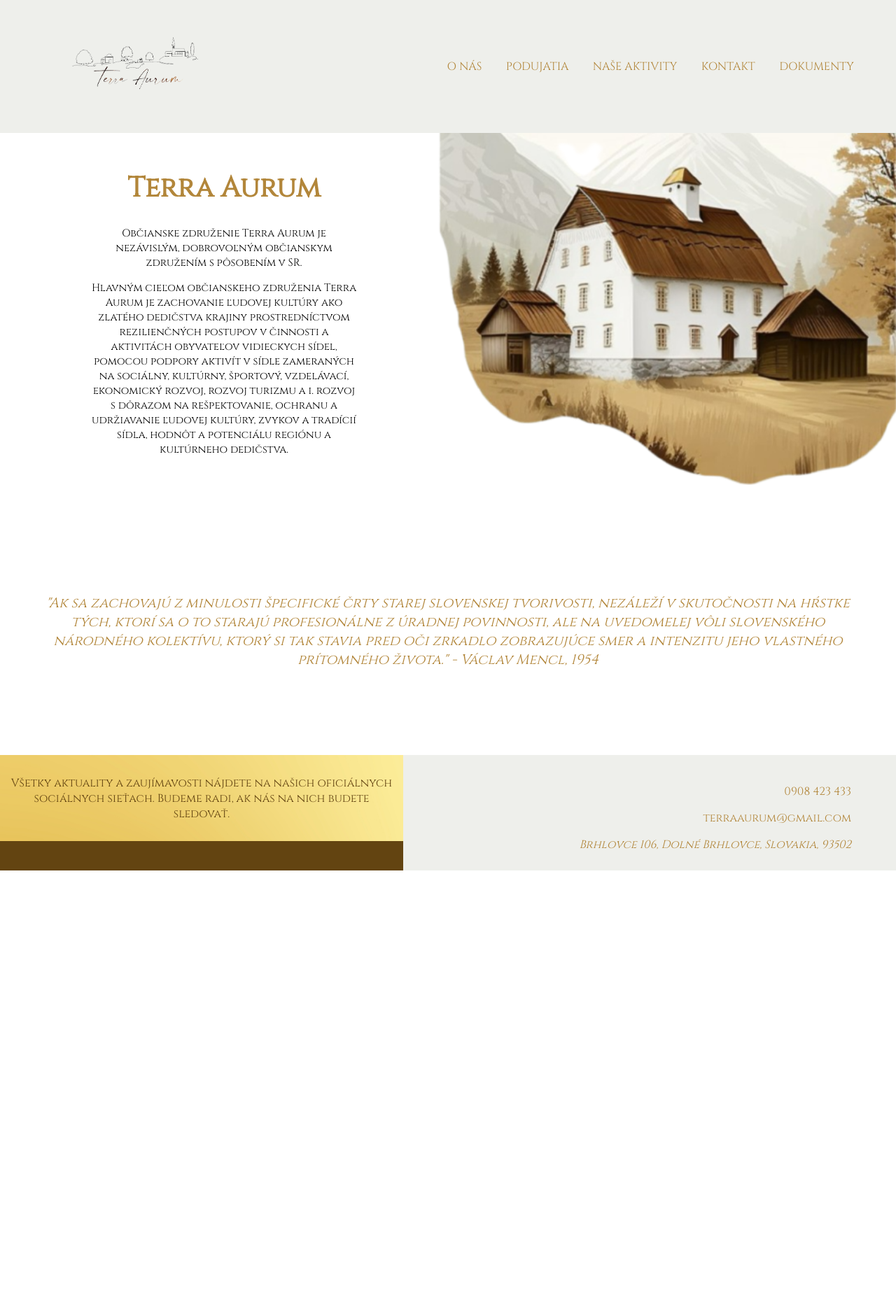
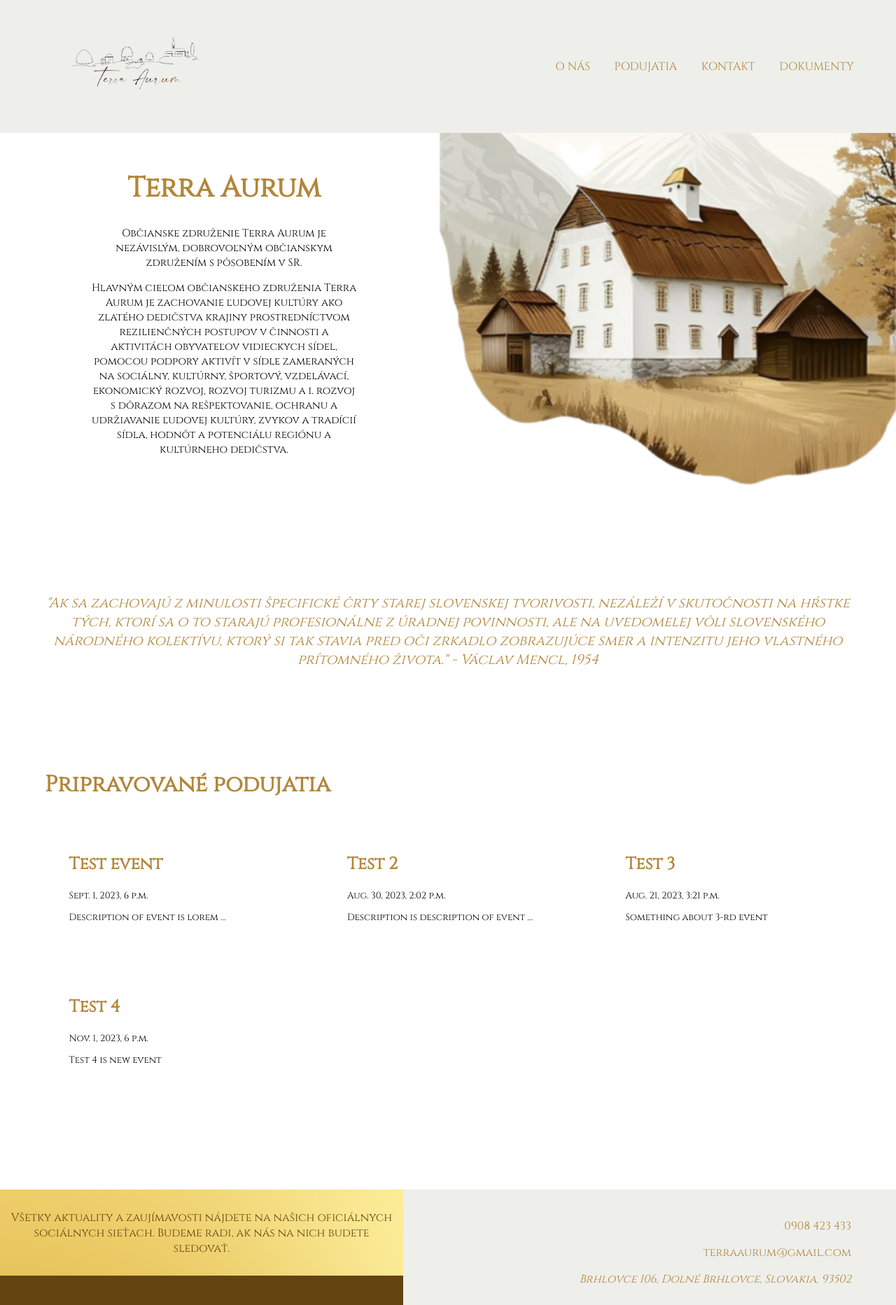
Before and after one commit to CodeSproutOrg/terra_aurum, a Django app: page / in a window 1280 px wide. Shown: the whole page at 70% size. Before the commit the page ends 1244 px from the top, so only its background shows below. Run offline with Django 4.2, Linux system fonts and the light colour scheme; data comes from the database, SQL or seed files in the repository; both versions use the stored data as it was after the commit.

Commit message:
Event model:
- Upcoming Events have been added to the homepage

```diff
--- a/core/views.py
+++ b/core/views.py
@@ -1,12 +1,15 @@
+from datetime import datetime, timedelta
+
 from django.shortcuts import render
 
+from django.db.models import Q
 from core.models import Event
+
 
 template_folder = 'pages'
 menu = {
     'O NÁS': '/about-us',
     'PODUJATIA': '/events',
-    'NAŠE AKTIVITY': '',
     'KONTAKT': '',
     'DOKUMENTY': '/documents'
 }
@@ -15,22 +18,22 @@ menu = {
 def index(request):
     template = f'{template_folder}/index.html'
     data = {"title": "TERRA-AURUM", "menu": menu}
+
+    current_date = datetime.now()
+    three_months_later = current_date + timedelta(days=90)
+
+    upcoming_events = Event.objects.filter(
+        Q(time__gte=current_date) & Q(time__lte=three_months_later)
+    )
+
+    data['events'] = upcoming_events
+
     return render(request, template, context=data)
 
 
 def about_us(request):
     template = f'{template_folder}/about-us.html'
     data = {"title": "O NÁS", "menu": menu}
-    return render(request, template, context=data)
-
-
-def events(request):
-    template = f'{template_folder}/events.html'
-    data = {"title": "PODUJATIA", "menu": menu}
-
-    all_events = Event.objects.all()
-    data['all_events'] = all_events
-
     return render(request, template, context=data)
 
 
@@ -46,6 +49,16 @@ def event(request, slug):
     return render(request, template, context=data)
 
 
+def events(request):
+    template = f'{template_folder}/events.html'
+    data = {"title": "PODUJATIA", "menu": menu}
+
+    all_events = Event.objects.all()
+    data['all_events'] = all_events
+
+    return render(request, template, context=data)
+
+
 def documents(request):
     template = f'{template_folder}/documents.html'
     data = {"title": "DOKUMENTY", "menu": menu}
--- a/static/css/events.css
+++ b/static/css/events.css
@@ -2,8 +2,10 @@
 
 #events {
     display: flex;
-    justify-content: flex-start;
-    align-items: center;
+    justify-content: space-between;
+    align-items: flex-start;
+    flex-wrap: wrap;
 }
 
-.event {min-width: 30%;}
+.event {width: 25%; padding: 3%;}
+.event p {font-size: smaller;}
--- /dev/null
+++ b/static/css/index.css
@@ -0,0 +1,7 @@
+/* Index webpage  */
+#upcoming-events-events {
+    display: flex;
+    flex-wrap: wrap;
+    justify-content: space-between;
+    align-items: flex-start;
+}
--- a/static/css/main.css
+++ b/static/css/main.css
@@ -3,6 +3,7 @@ body {
     font-family: "Cinzel", sans-serif;
 }
 a {text-decoration: none;}
+
 
 .color {color: #B2863A;}
 .s-color {color: #EEEFEB;}
--- a/templates/pages/events.html
+++ b/templates/pages/events.html
@@ -3,7 +3,7 @@
 {% block content %}
 <div id="content-inside">
     <div id="events-description">
-        <h1>PODUJATIA</h1>
+        <h1 class="color">PODUJATIA</h1>
         <p>
             Lorem ipsum dolor sit amet, consectetur adipiscing elit.
             Aliquam efficitur, dui non molestie congue, libero metus
@@ -26,7 +26,7 @@
         <div class="event">
             <div class="event-header">
                 <a href="{% url 'event' event.slug %}">
-                    <h1>{{ event.title }}</h1>
+                    <h1 class="color">{{ event.title }}</h1>
                 </a>
                 <p>{{ event.time }}</p>
             </div>
--- a/templates/pages/index.html
+++ b/templates/pages/index.html
@@ -29,4 +29,24 @@
         zrkadlo zobrazujúce smer a intenzitu jeho vlastného prítomného života." - Václav Mencl, 1954
     </p>
 </div>
+<div id="content-inside">
+    <div id="upcoming-events">
+        <h1 class="color">Pripravované podujatia</h1>
+        <div id="upcoming-events-events">
+            {% for event in events %}
+            <div class="event">
+                <div class="event-header">
+                    <a href="{% url 'event' event.slug %}">
+                        <h2 class="color">{{ event.title }}</h2>
+                    </a>
+                    <p>{{ event.time }}</p>
+                </div>
+                <div class="event-content">
+                    <p>{{ event.description|truncatewords:5 }}</p>
+                </div>
+            </div>
+            {% endfor %}
+        </div>
+    </div>
+</div>
 {% endblock %}
--- a/templates/parts/css.html
+++ b/templates/parts/css.html
@@ -7,4 +7,5 @@
 
 <!-- CSS-->
 <link rel="stylesheet" href="{% static 'css/main.css' %}">
+<link rel="stylesheet" href="{% static 'css/index.css' %}">
 <link rel="stylesheet" href="{% static 'css/events.css' %}">
```
Also changed, not shown: db.sqlite3.
